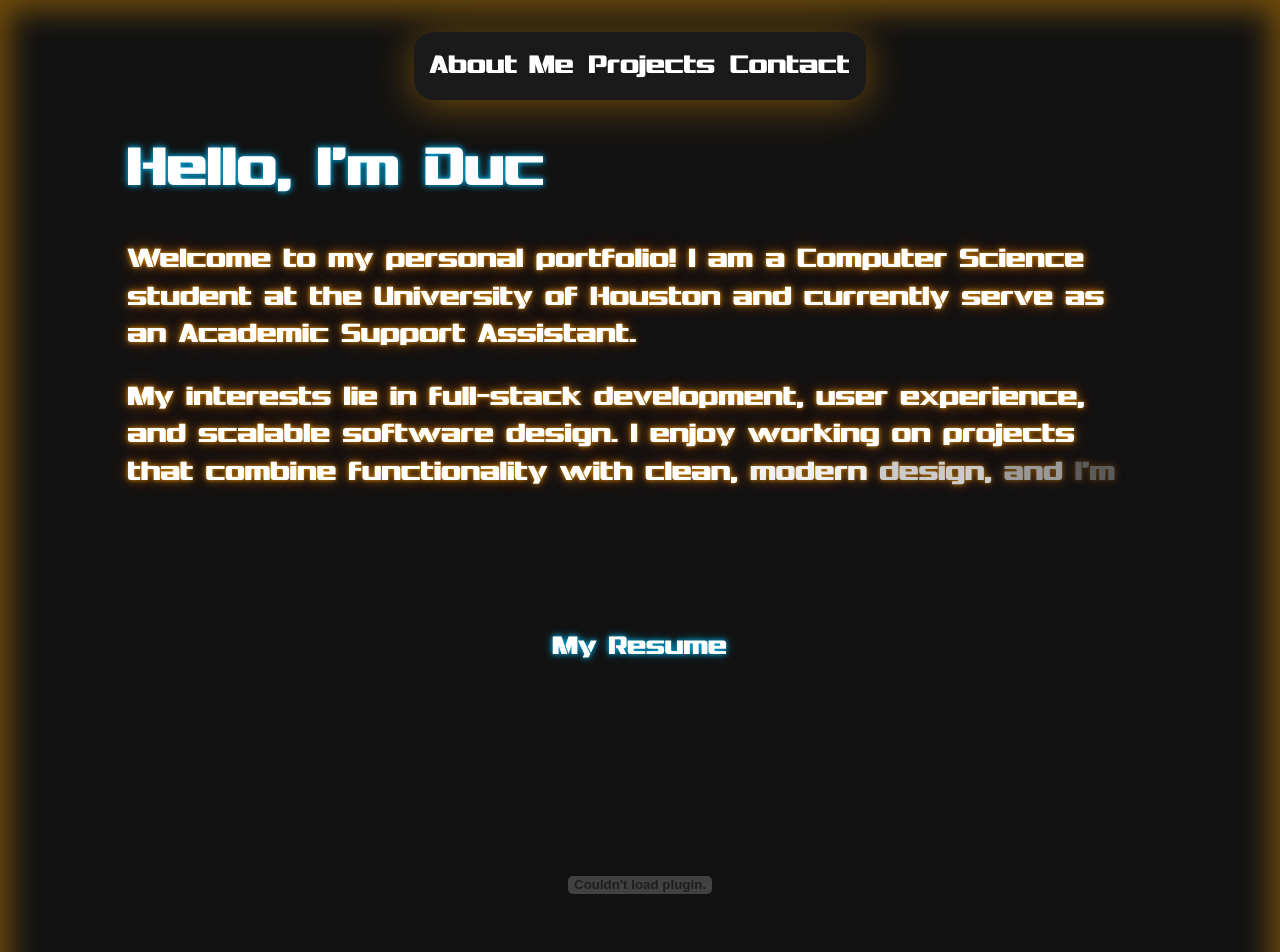
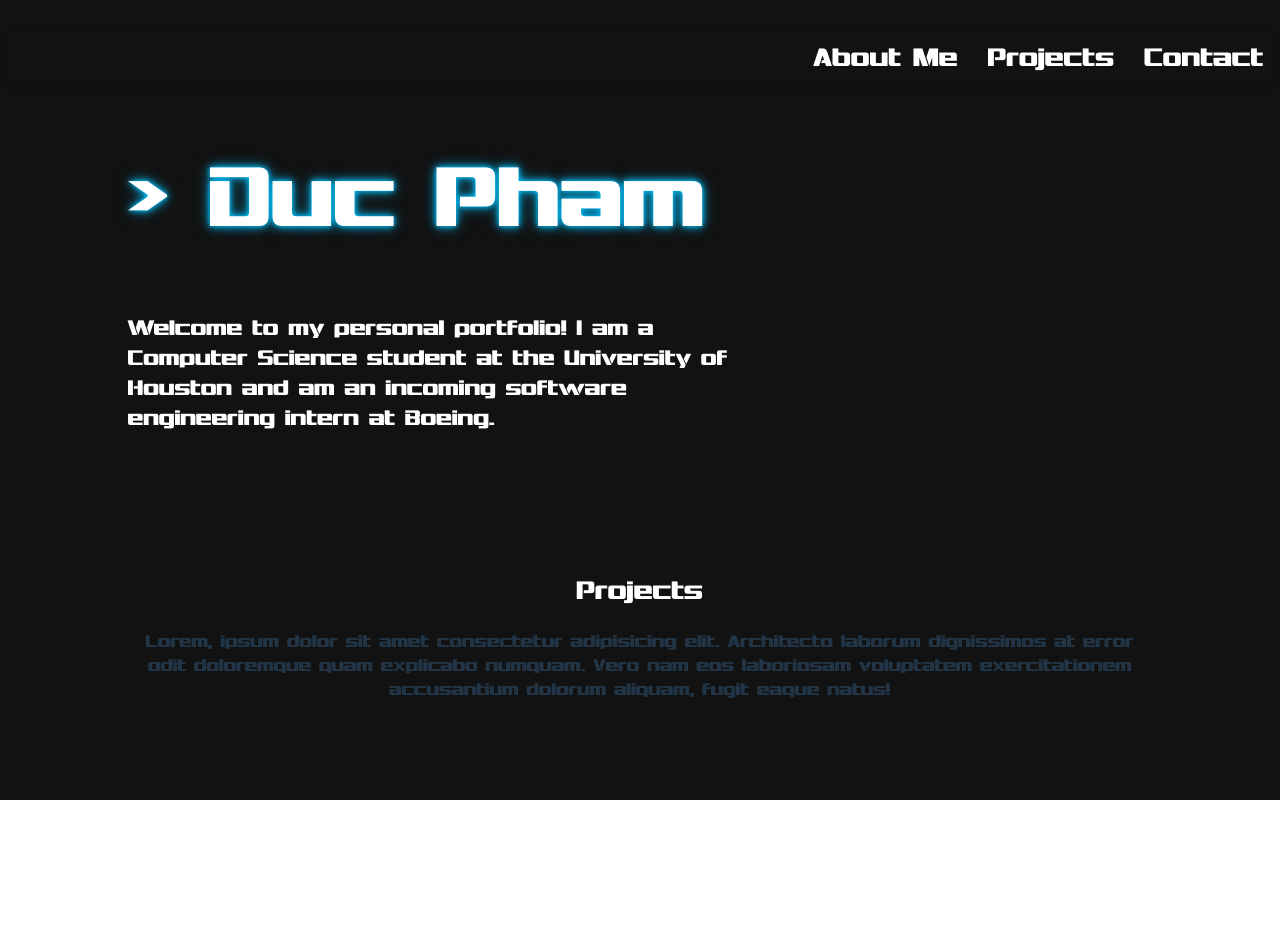
Before and after one commit to DucPham5/my-portfolio, a React (Vite) app: page / in a window 1280 px wide. Shown: the top 952 px of the page. After the commit the page ends 800 px from the top, so only its background shows below. Built offline with nearby package versions, Linux system fonts and the light colour scheme.

Commit message:
clean up and change design

```diff
--- a/package.json
+++ b/package.json
@@ -10,6 +10,7 @@
     "preview": "vite preview"
   },
   "dependencies": {
+    "@chakra-ui/react": "^3.21.1",
     "framer-motion": "^12.7.3",
     "react": "^19.0.0",
     "react-dom": "^19.0.0"
--- a/src/App.css
+++ b/src/App.css
@@ -29,28 +29,29 @@ html {
   flex-direction: column;
   align-items: center;
   justify-content: flex-start;
-  padding-top: 2rem; /* pushes content down without creating external gap */
-  box-shadow: 0 0 30px 10px rgba(255, 165, 0, 0.4) inset;
+  padding-top: 0rem; /* pushes content down without creating external gap */
+
 
 }
 .nav-sections{
-  position: sticky;
+  width: 100%;
+  max-width: 100%;
   top:0;
+  right: 0;
   display: flex;
-  gap:15px;
+  gap:30px;
   border-radius: 20px;
-  background-color: #1a1a1a;
   padding: 1rem;
-  box-shadow: 0 5px 40px rgba(255, 165, 0, 0.4); /* orange mist/glow */
   backdrop-filter: blur(4px);
   flex-wrap: wrap;       /* allow items to wrap instead of stretching */
-  justify-content: center; /* keeps nav items centered */
-  max-width: fit-content; /* optional: shrink nav to content width */
-  margin: 0 auto;
-
+  justify-content: flex-end; /* keeps nav items centered */
+  margin-left: auto;
+  box-sizing: border-box;
+  margin-top: 25px;
 }
 
 .nav-sections a{
+  position:relative;
   color:white;
   font-size: 1.5rem;
   font-weight: bold;
@@ -62,49 +63,44 @@ html {
 }
 
 .nav-sections a:hover {
-  color: #ffd580; /* light orange */
+  color: white;
   text-shadow:
-  0 0 4px rgba(255, 165, 0, 0.7),
-  0 0 10px rgba(255, 140, 0, 0.5),
-  0 0 20px rgba(255, 120, 0, 0.3);;
-  transform: scale(1.1);
+  0 0 5px rgba(0, 194, 255, 1),
+  0 0 10px rgba(0, 194, 255, 0.7),
+  0 0 15px rgba(0, 194, 255, 0.5);
+  transform: scale(1.2);
 }
 .aboutMe{
-  min-height: 100vh;
   scroll-margin-top: 50px;
   width:80%;
 }
 
-.aboutMe h1{
+
+.aboutMe-title{
+  margin-top:50px;
+  margin-bottom:50px;
+  font-size:25px;
   color:white;
   text-align: left;
   text-shadow:
-  0 0 5px rgba(0, 194, 255, 0.8),
-  0 0 10px rgba(0, 194, 255, 0.6);  /* optional: extend the glow */
+   0 0 5px rgba(0, 194, 255, 1),
+  0 0 10px rgba(0, 194, 255, 0.7),
+  0 0 15px rgba(0, 194, 255, 0.5);
 }
 
-.aboutMe h2{
-  margin-top: 50px;
+.aboutMe-description{
+   /* color: rgba(255, 165, 0, 0.6); */
   color: white;
-  text-shadow:
-  0 0 5px rgba(0, 194, 255, 0.8),
-  0 0 10px rgba(0, 194, 255, 0.6);
+  text-align:left;
+  font-size: 20px; /* adjust as needed */
+  max-width: 650px;   /* optional, for better line length */
 
 }
 
-.aboutMe p{
-  /* color: rgba(255, 165, 0, 0.6); */
-  color: white;
-  text-align: left;
-  font-size: 25px;
-  text-shadow:
-  0 0 4px rgba(255, 165, 0, 0.7),
-  0 0 10px rgba(255, 140, 0, 0.5),
-  0 0 20px rgba(255, 120, 0, 0.3);
-}
+
 
 .resume-wrapper{
-  margin-top:100px;
+  width:100%;
 }
 
 .Projects{
--- a/src/App.jsx
+++ b/src/App.jsx
@@ -1,11 +1,10 @@
 import { useState } from 'react'
 import {motion} from "framer-motion"
-import myImage from './assets/IMG_8452.jpg';
 import './App.css'
 
 function App() {
-  const header = "Hello, I'm Duc".split(" ")
-  const intro = "Welcome to my personal portfolio! I am a Computer Science student at the University of Houston and currently serve as an Academic Support Assistant.".split(" ")
+  const header = "> Duc Pham".split(" ")
+  const intro = "Welcome to my personal portfolio! I am a Computer Science student at the University of Houston and am an incoming software engineering intern at Boeing.".split(" ")
   const interest = " My interests lie in full-stack development, user experience, and scalable software design. I enjoy working on projects that combine functionality with clean, modern design, and I’m always seeking opportunities to grow as a developer.".split(" ")
   return (
     <div className = "portfolio-wrapper">
@@ -14,6 +13,8 @@ function App() {
       <a href="#Projects">Projects</a>
       <a href="#Contact">Contact</a>
     </nav>
+    {/*end of navbar */}
+
     <motion.section
     id = "aboutMe"
     className = "aboutMe"
@@ -22,6 +23,7 @@ function App() {
     transition={{ duration: 0.6, ease: "easeOut" }}
     viewport={{ once: false, amount: 0.4 }}
     >
+      <div class = "aboutMe-title">
       <h1>{header.map((el, i) => (
         <motion.span
           initial={{ opacity: 0 }}
@@ -35,12 +37,14 @@ function App() {
           {el}{" "}
         </motion.span>
       ))}</h1>
+      </div>
+      <div class = "aboutMe-description">
       <p>{intro.map((el, i) => (
         <motion.span
           initial={{ opacity: 0 }}
           animate={{ opacity: 1 }}
           transition={{
-            delay:  i * 0.1 + header.length * 0.1 + 0.3,
+            delay:  header.length * 0.1 + 1.0,
             duration: 0.5
           }}
           key={i}
@@ -48,46 +52,10 @@ function App() {
           {el}{" "}
         </motion.span>
       ))}</p>
-      <p>{interest.map((el, i) => (
-        <motion.span
-          initial={{ opacity: 0 }}
-          animate={{ opacity: 1 }}
-          transition={{
-            delay:  i * 0.1 + intro.length * 0.1 + 0.5,
-            duration: 0.5
-          }}
-          key={i}
-        >
-          {el}{" "}
-        </motion.span>
-      ))}</p>
-      <motion.div
-      className = "resume-wrapper"
-      initial={{ opacity: 0, scale: 0.95 }}
-      whileInView={{ opacity: 1, scale: 1 }}
-      transition={{ duration: 0.6 }}
-      viewport={{ once: false, amount: 0.2 }}>
-      <a href="/Duc_Pham_Resume_41525.pdf" target = "_blank" onClick={()=>setMyResumeSelected(true)}>
-        <h2>My Resume</h2>
-        </a>
-            <div className = "resume-preview-container">
+      </div>
+    </motion.section>
+    {/*end of aboutMe section */}
 
-          <embed
-              src="/Duc_Pham_Resume_41525.pdf#toolbar=0&navpanes=0&scrollbar=0"
-              type="application/pdf"
-              width="80%"
-              height="400px"
-              style={{
-
-                borderRadius: "20px"
-              }}
-            />
-        </div>
-
-
-
-      </motion.div>
-    </motion.section>
     <motion.section
     id = "Projects"
     className = "Projects"
@@ -96,11 +64,39 @@ function App() {
     transition={{ duration: 0.6, ease: "easeOut" }}
     viewport={{ once: false, amount: 0.3 }}
     >
+      <h2>Projects</h2>
+      <div className = "projects-container">
+          <div className = "projects">
+
+          </div>
+          <div className = "projects">
+
+          </div>
+          <div className = "projects">
+
+          </div>
+
+
+      </div>
+
     <p>Lorem, ipsum dolor sit amet consectetur adipisicing elit. Architecto laborum dignissimos at error odit doloremque quam explicabo numquam. Vero nam eos laboriosam voluptatem exercitationem accusantium dolorum aliquam, fugit eaque natus!</p>
     </motion.section>
+    {/*end of projects section */}
+
     <motion.section id = "Contact">
 
     </motion.section>
+    {/*end of contact section */}
+
+
+      <motion.section
+      className = "contact"
+      initial={{ opacity: 0, scale: 0.95 }}
+      whileInView={{ opacity: 1, scale: 1 }}
+      transition={{ duration: 0.6 }}
+      viewport={{ once: false, amount: 0.2 }}>
+
+      </motion.section>
     </div>
   )
 }
--- a/src/index.css
+++ b/src/index.css
@@ -17,9 +17,6 @@ a {
   font-weight: 500;
   color: #646cff;
   text-decoration: inherit;
-}
-a:hover {
-  color: #535bf2;
 }
 
 @font-face {
@@ -43,6 +40,10 @@ body {
 h1 {
   font-size: 3.2em;
   line-height: 1.1;
+}
+
+h2{
+  color: white;
 }
 
 button {
```
Also changed, not shown: 1 other file (tests, documents, lock files or other folders).
